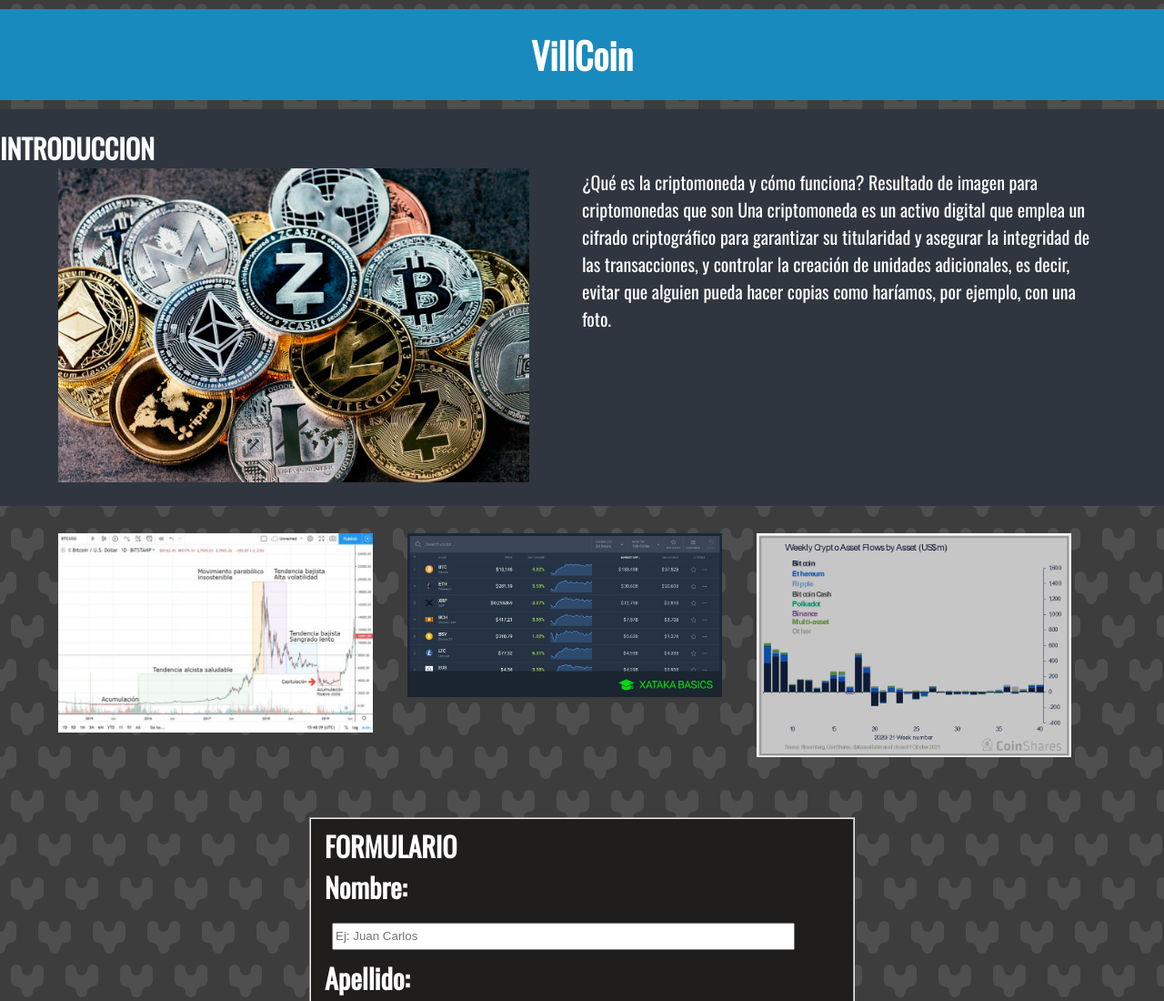
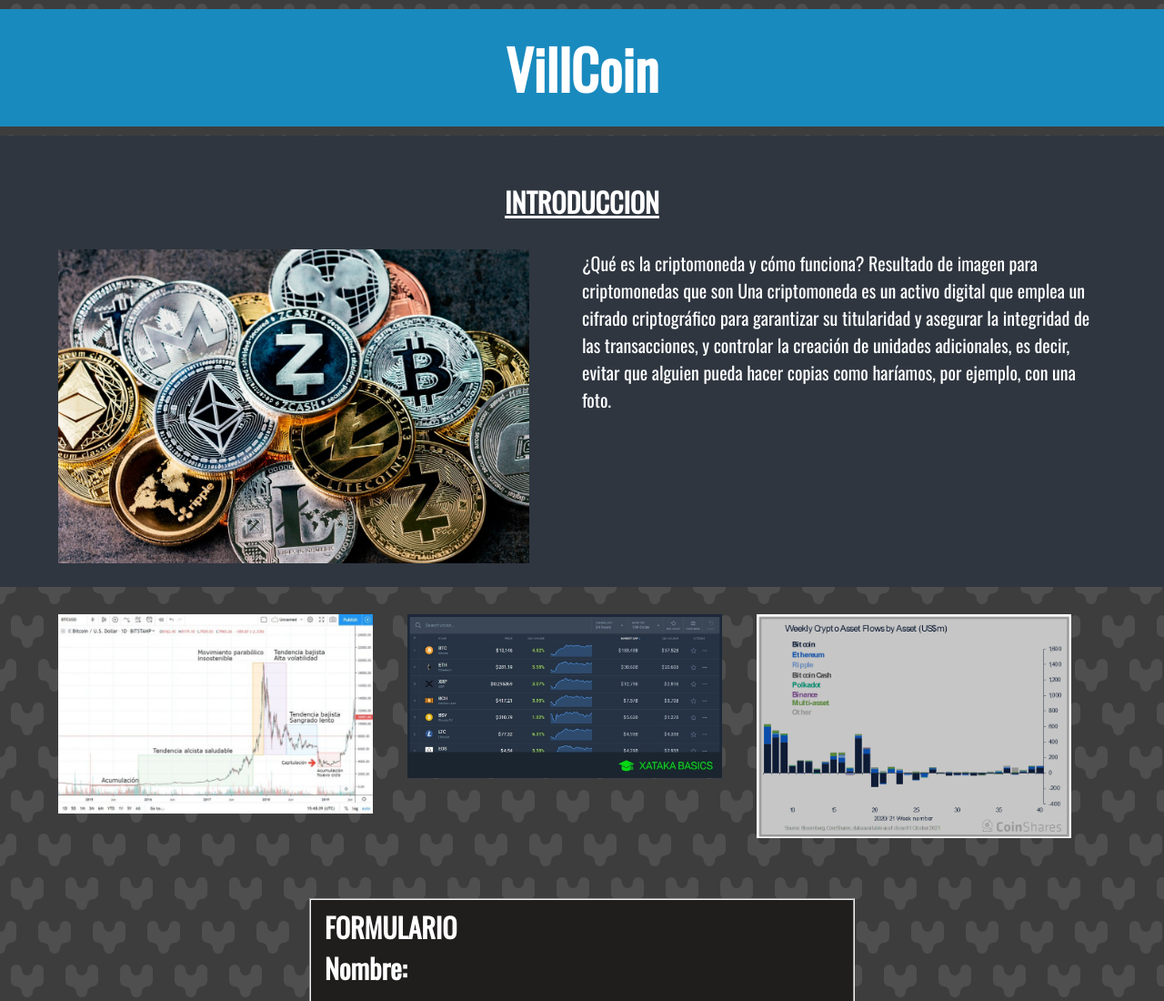
Before and after one commit to JPGenaro/VillCoin, a plain HTML site: page index.html in a window 1280 px wide. Shown: the top 1100 px of the page at 91% size. Drawn offline with nearby package versions, Linux system fonts and the light colour scheme.

Commit message:
Cambios en css

```diff
--- a/style.css
+++ b/style.css
@@ -31,12 +31,22 @@ body{
     margin: 10px 0;
     background: #198abe;
     color: #ffffff;
-    font-size: 20px;
+    font-size: 30px;
     padding: 20px 0;
     padding-bottom: 20px;
 }
 
 /* APTITUDES */
+.aptitudes-title{
+    text-align: center;
+    margin: 10px 0;
+    text-decoration: underline;
+    color: #ffffff;
+    font-size: 20px;
+    padding: 20px 0;
+    padding-bottom: 20px;
+
+}
 .aptitudes-main{
     margin: 10px 0;
     background: #2f3640;
```
